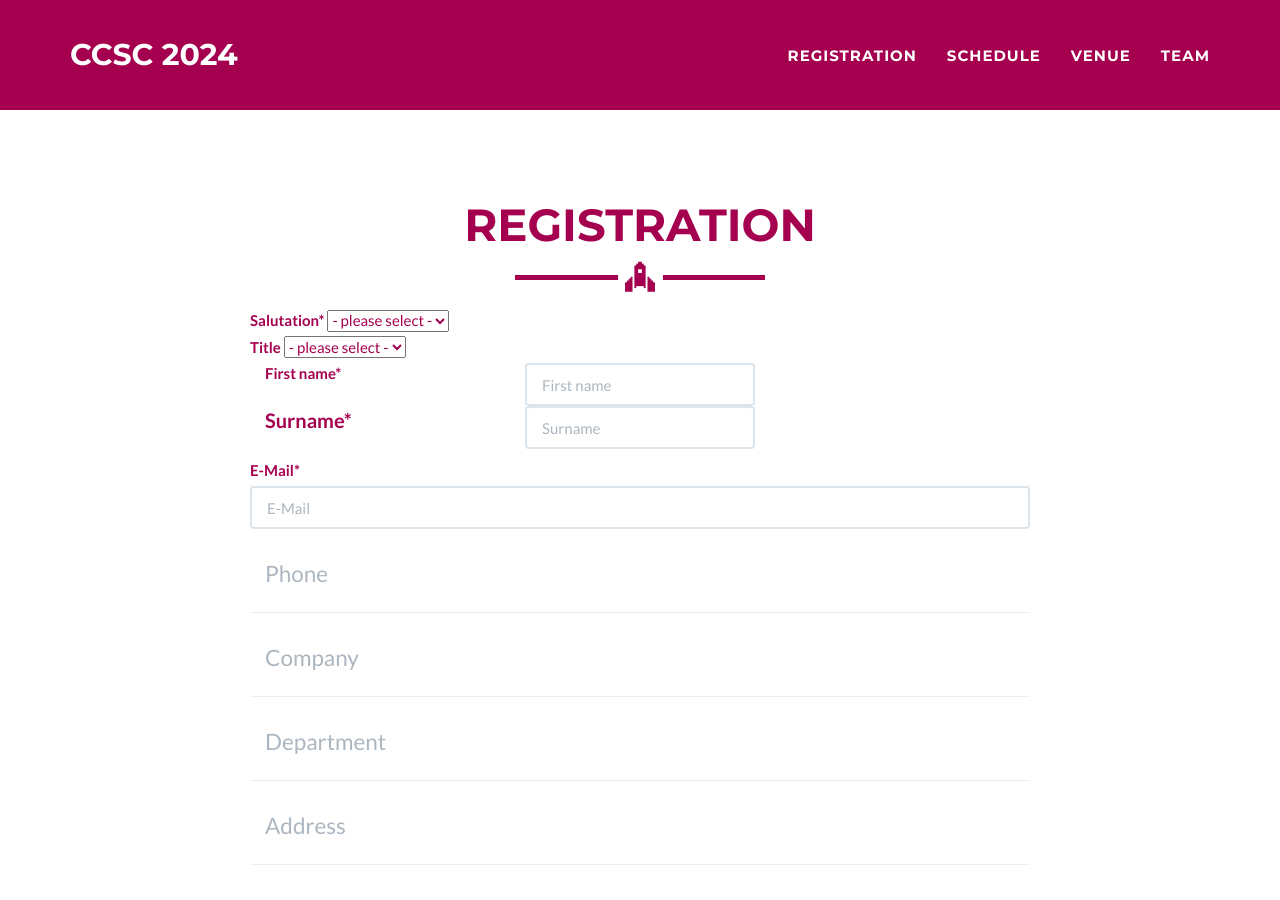
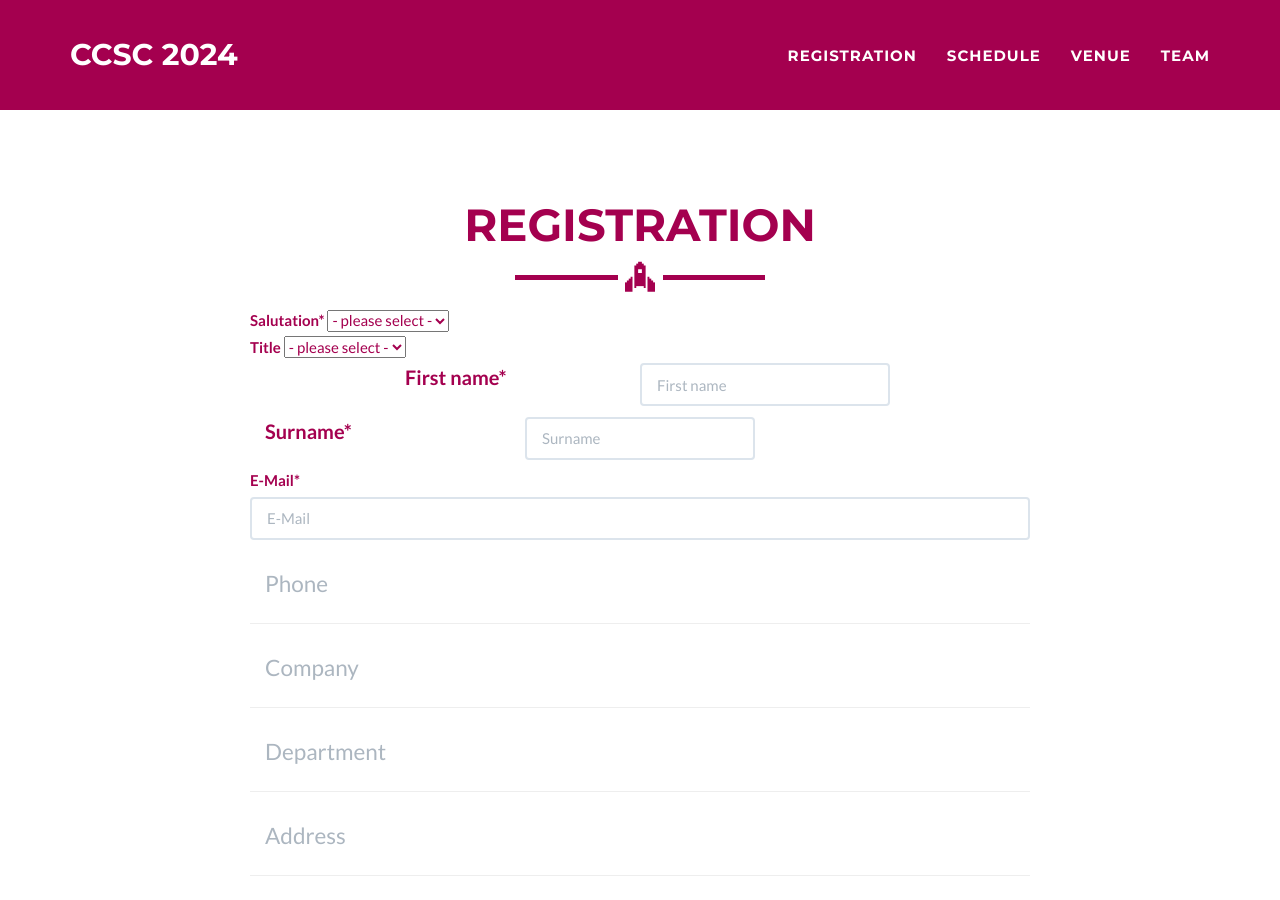
Before and after one commit to ccsc2024/ccsc2024.github.io, a Jekyll site: the page built from registration.html, in a window 1280 px wide and 900 px high. Built offline with Jekyll 4.4.1, drawn with Linux system fonts in a browser that asks for light colours.

Commit message:
Update registration.html

```diff
--- a/registration.html
+++ b/registration.html
@@ -34,14 +34,16 @@ layout: page
           </select>
         </div>
 
-        <div class="row control-group">
-          <div class="col-lg-4">
-            <label for="name">First name*</label>
-          </div>
-          <div class="col-lg-4">
-            <input type="text" name="name" class="form-control" required="" placeholder="First name"/>
+        <div class="col-lg-4 col-lg-offset-2">
+          <p><label for="name">First name*</label></p>
+        </div>
+        <div class="col-lg-4">
+          <div class="row control-group">
+            <p><input type="text" name="name" class="form-control" required="" placeholder="First name"/></p>
           </div>
         </div>
+        <br>
+
         <div class="row control-group">
           <div class="col-lg-4">
             <p><label for="name">Surname*</label></p>
```
